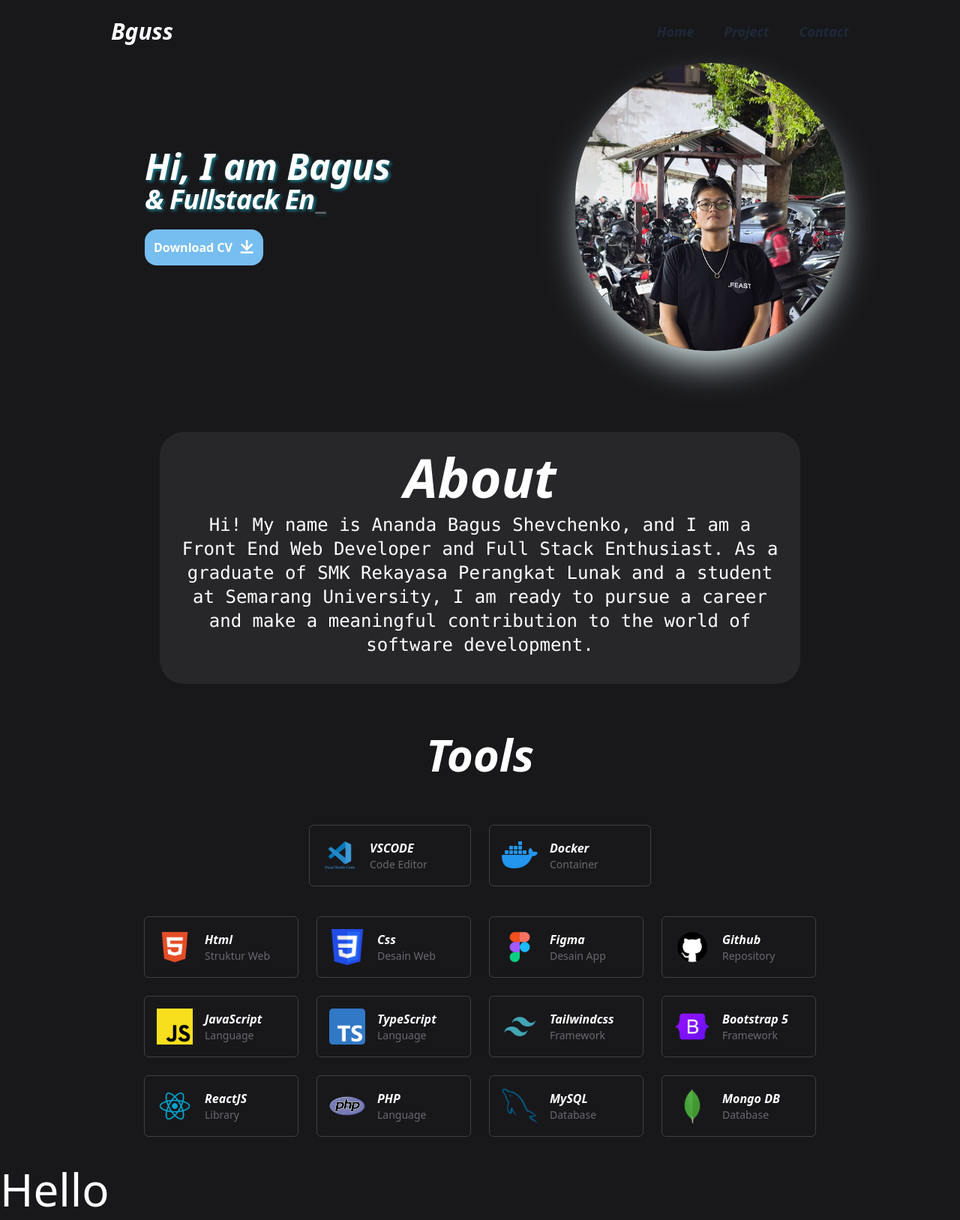
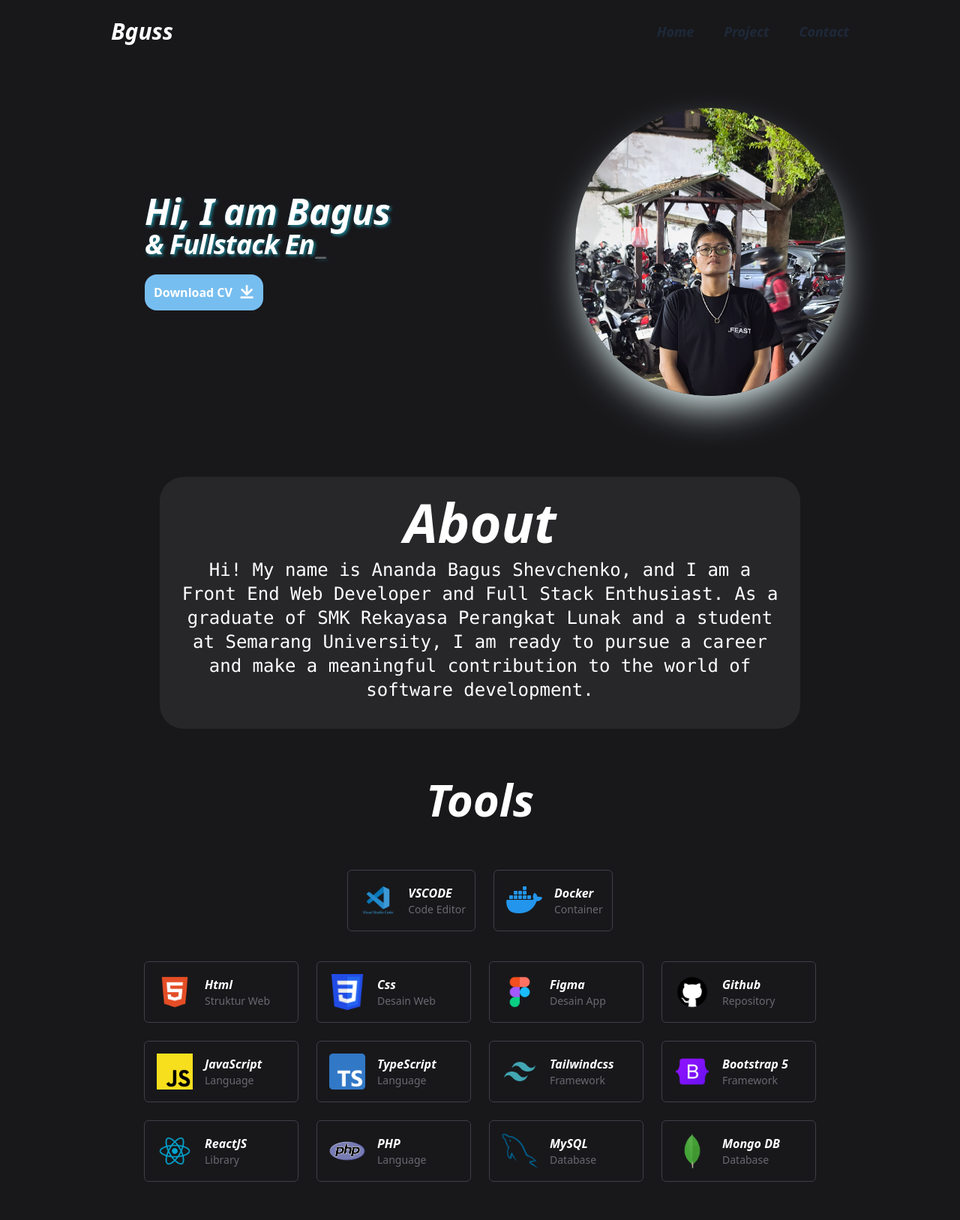
Before and after one commit to bguss03/Portfolio, a React (Vite) app: page / in a window 1280 px wide. Shown: the whole page at 75% size. Built offline with nearby package versions, Linux system fonts and the light colour scheme.

Commit message:
Update again and again

```diff
--- a/src/App.tsx
+++ b/src/App.tsx
@@ -5,7 +5,6 @@ import Hero from './Components/Navbar/Hero';
 import Tentang from './Components/Layout/Tentang';
 import AnimatedContent from './assets/AnimatedContent/AnimatedContent';
 import Tools from './Components/Layout/Toolss';
-import Projek from './Components/Layout/Projek';
 
 function App() {
   useEffect(() => {
@@ -36,7 +35,7 @@ function App() {
         </AnimatedContent>
       <Tentang />
       <Tools />
-      <Projek />
+      {/* <Projek /> */}
     </>
   );
 }
--- a/src/Components/Layout/Toolss.tsx
+++ b/src/Components/Layout/Toolss.tsx
@@ -11,7 +11,7 @@ export default function ToolsSection() {
       <div className="flex justify-center mt-10 gap-6 px-4 max-w-4xl mx-auto">
         {Tools.map((tool) => (
           <div
-            className="flex items-center md:w-1/4 gap-3 p-3 border border-zinc-700 rounded-md hover:bg-zinc-700"
+            className="flex items-center gap-3 p-3 border border-zinc-700 rounded-md hover:bg-zinc-700"
             key={tool.id}
             data-aos="fade-up"
           >
@@ -24,7 +24,7 @@ export default function ToolsSection() {
         ))}
       </div>
 
-      <div className="grid grid-cols-2 sm:grid-cols-2 md:grid-cols-4 gap-6 mt-10 w-full max-w-4xl mx-auto">
+      <div className="grid grid-cols-2 sm:grid-cols-2 md:grid-cols-4 gap-6 mt-10 w-full max-w-4xl mx-auto ">
         {listSkill.map((skill, index) => (
           <div
             className="flex items-center gap-3 p-3 border border-zinc-700 rounded-md hover:bg-zinc-700"
--- a/src/Components/Navbar/Hero.tsx
+++ b/src/Components/Navbar/Hero.tsx
@@ -5,7 +5,7 @@ export default function Hero() {
     return (
         <div>
             <div className="flex flex-col-reverse sm:flex-row items-center
-                    sm:justify-center pt-5 sm:pt-0 gap-16 p-25">
+                    sm:justify-center pt-5 sm:pt-15 gap-16 p-25">
                 <div className="flex flex-col px-10 items-center sm:items-start sm:text-left min-w-[550px]">
                     <h1 className="text-3xl font-bold italic
                             [text-shadow:2px_2px_4px_rgba(34,211,238,0.6)] sm:text-5xl">Hi, I am  Bagus </h1>
```
